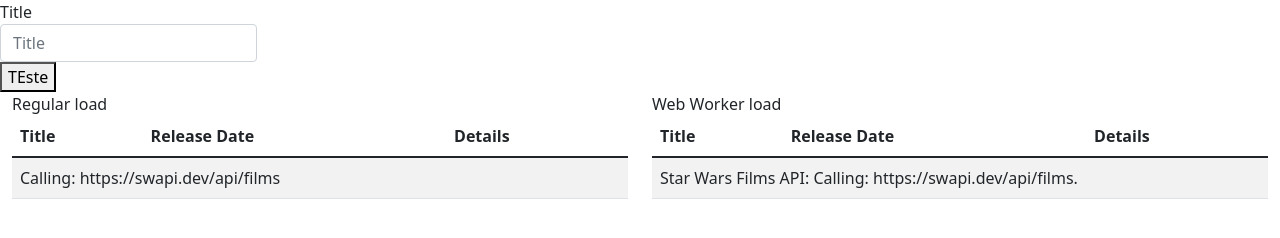
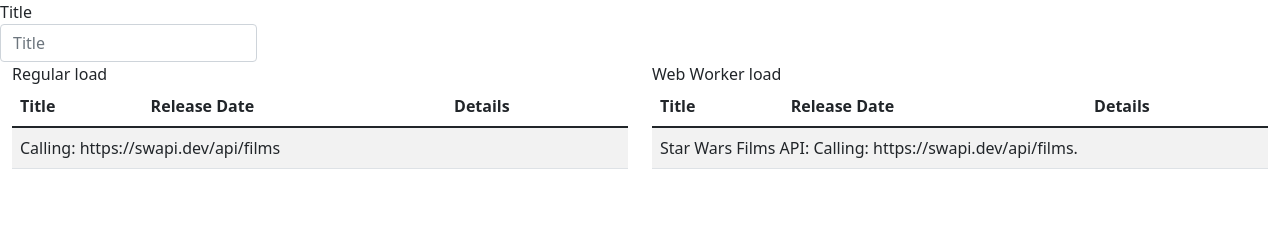
Before and after one commit to matheus-vieira/web-worker-example, a plain HTML site: page films/index.html in a window 1280 px wide. Drawn offline with nearby package versions, Linux system fonts and the light colour scheme; no server answers.

Commit message:
removed test button

```diff
--- a/films/index.html
+++ b/films/index.html
@@ -27,8 +27,6 @@
             </div>
         </div>
     </form>
-
-    <button>TEste</button>
 
     <div class="container-fluid">
         <div class="row">
```
